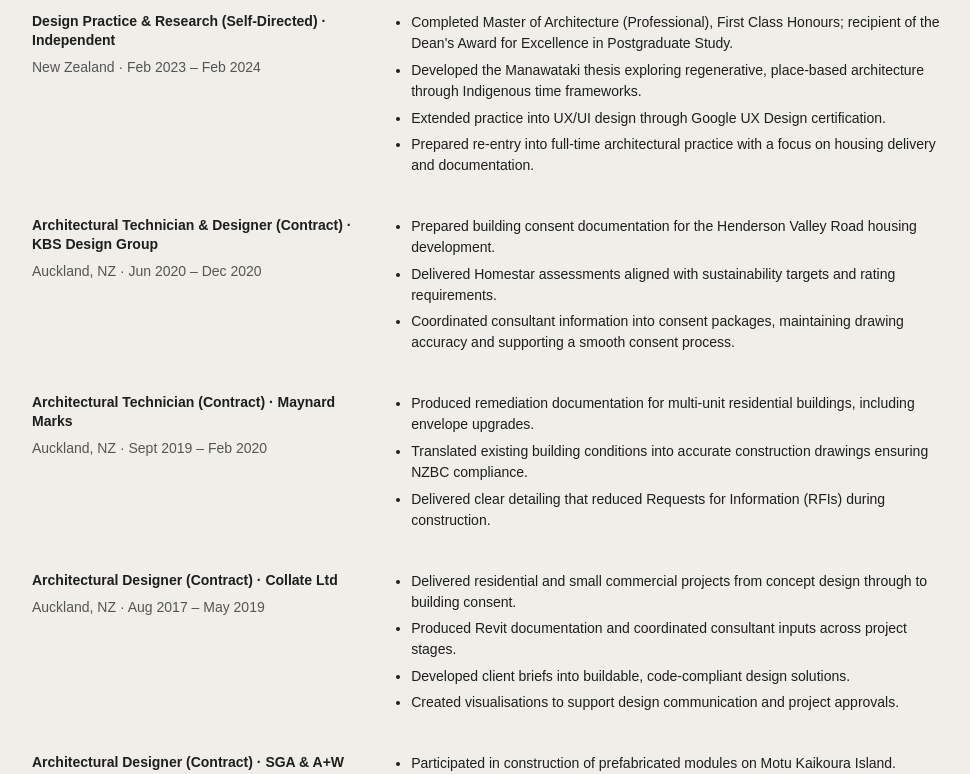
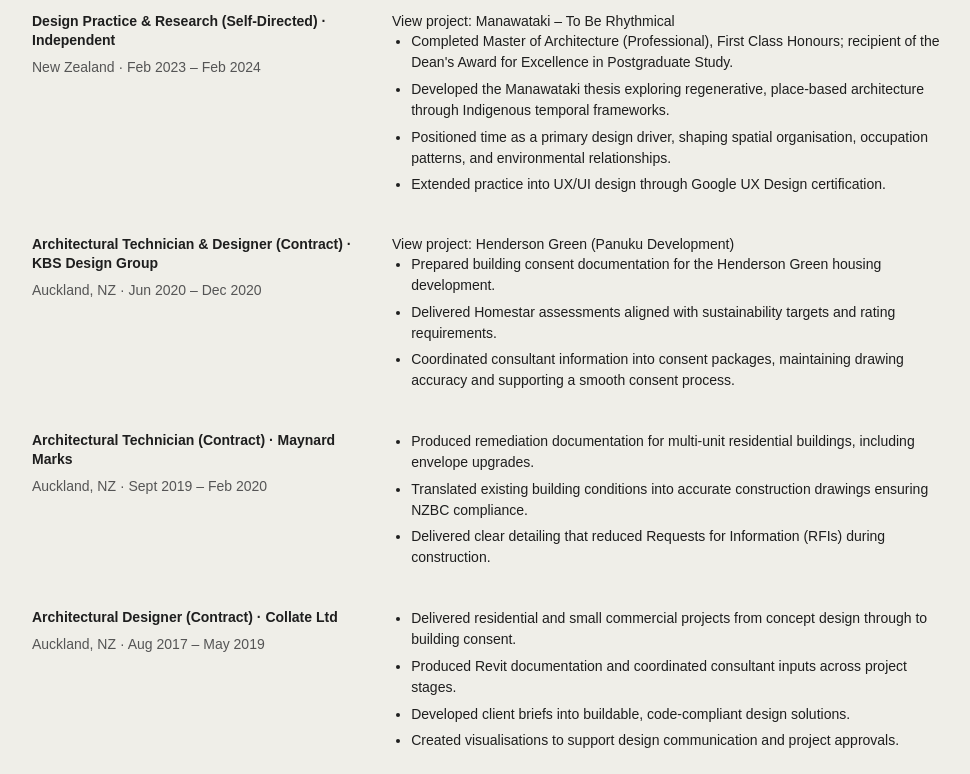
Before and after one commit to Yenegh/yenegh-portfolio, a Next.js app: page /cv in a window 1280 px wide. Shown: the part 1180-1954 px from the top of the page, without its empty margins (148-1118 px from the left). Built offline with nearby package versions, Linux system fonts and the light colour scheme.

Commit message:
Add Manawataki thesis link to CV

```diff
--- a/app/cv/page.tsx
+++ b/app/cv/page.tsx
@@ -1,4 +1,22 @@
-const experience = [
+type ExperienceItem = {
+  role: string;
+  company: string;
+  location: string;
+  period: string;
+  description: string[];
+  projectLinks?: {
+    label: string;
+    href: string;
+  }[];
+};
+
+type EducationItem = {
+  qualification: string;
+  institution: string;
+  note: string;
+};
+
+const experience: ExperienceItem[] = [
   {
     role: "Architectural Graduate",
     company: "Oxygen Architecture",
@@ -17,11 +35,17 @@ const experience = [
   company: "Independent",
   location: "New Zealand",
   period: "Feb 2023 – Feb 2024",
+  projectLinks: [
+    {
+      label: "Manawataki – To Be Rhythmical",
+      href: "https://futureenvironments.aut.ac.nz/work/manawataki-to-be-rhythmical?dept=Architecture",
+    },
+  ],
   description: [
     "Completed Master of Architecture (Professional), First Class Honours; recipient of the Dean's Award for Excellence in Postgraduate Study.",
-      "Developed the Manawataki thesis exploring regenerative, place-based architecture through Indigenous time frameworks.",
+    "Developed the Manawataki thesis exploring regenerative, place-based architecture through Indigenous temporal frameworks.",
+    "Positioned time as a primary design driver, shaping spatial organisation, occupation patterns, and environmental relationships.",
     "Extended practice into UX/UI design through Google UX Design certification.",
-      "Prepared re-entry into full-time architectural practice with a focus on housing delivery and documentation.",
   ],
   },
   {
@@ -29,8 +53,14 @@ const experience = [
   company: "KBS Design Group",
   location: "Auckland, NZ",
   period: "Jun 2020 – Dec 2020",
+  projectLinks: [
+    {
+      label: "Henderson Green (Panuku Development)",
+      href: "https://www.audo.co.nz/projects/henderson-green/",
+    },
+  ],
   description: [
-      "Prepared building consent documentation for the Henderson Valley Road housing development.",
+    "Prepared building consent documentation for the Henderson Green housing development.",
     "Delivered Homestar assessments aligned with sustainability targets and rating requirements.",
     "Coordinated consultant information into consent packages, maintaining drawing accuracy and supporting a smooth consent process.",
   ],
@@ -59,13 +89,19 @@ const experience = [
     ],
   },
   {
-    role: "Architectural Designer (Contract)",
+    role: "Architectural Designer",
     company: "SGA & A+W NZ",
     location: "Auckland, NZ",
     period: "Jul 2017 – Feb 2018",
+    projectLinks: [
+      {
+        label: "Motu Kaikoura",
+        href: "https://www.sgaltd.co.nz/community-commercial/motu-kaikoura",
+      },
+    ],
     description: [
-      "Participated in construction of prefabricated modules on Motu Kaikoura Island.",
-      "Worked within off-grid conditions, engaging with project logistics and module assembly.",
+      "Participated in the construction of prefabricated modules for the Motu Kaikoura community facility.",
+      "Worked within remote, off-grid conditions, engaging with logistics, assembly, and site delivery constraints.",
       "Gained hands-on experience in prefabrication and sustainable construction systems.",
     ],
   },
@@ -94,7 +130,7 @@ const experience = [
   },
 ];
 
-const education = [
+const education: EducationItem[] = [
   {
     qualification:
       "Master of Architecture – MArch (Professional), First Class Honours",
@@ -202,6 +238,22 @@ export default function CVPage() {
             </div>
 
             <div className="cv-item__content">
+              {job.projectLinks?.length ? (
+                <div className="cv-project-links">
+                  {job.projectLinks.map((project) => (
+                    <a
+                      key={project.href}
+                      href={project.href}
+                      target="_blank"
+                      rel="noopener noreferrer"
+                      className="cv-project-link"
+                    >
+                      View project: {project.label}
+                    </a>
+                  ))}
+                </div>
+              ) : null}
+
               <ul className="cv-list">
                 {job.description.map((point) => (
                   <li key={point}>{point}</li>
```
Lines whose indentation alone changed are shown as unchanged.
